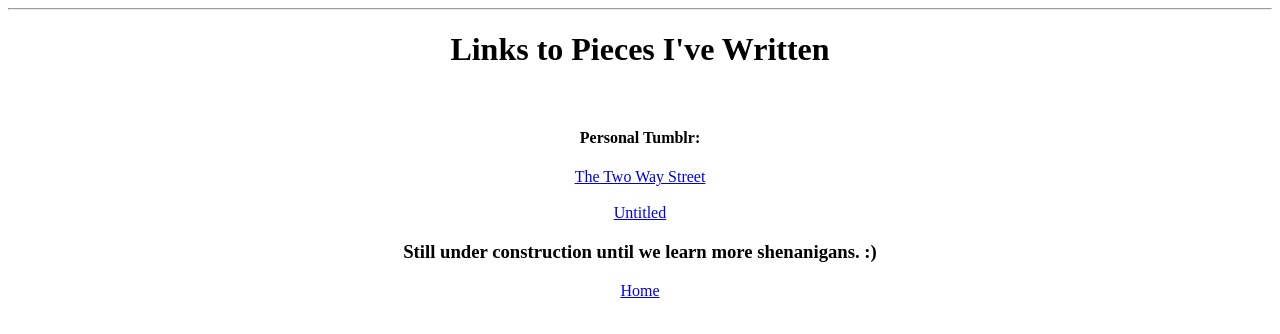
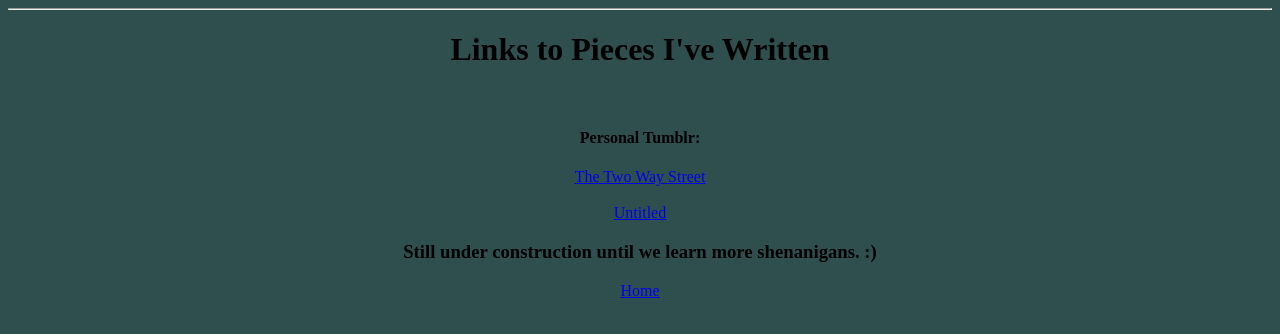
Before and after one commit to lifeisokayla/KaylaChristine, a plain HTML site: page docs/Blog/Blog.html in a window 1280 px wide. Drawn offline with Linux system fonts and the light colour scheme.

Commit message:
Update Blog.html

```diff
--- a/docs/Blog/Blog.html
+++ b/docs/Blog/Blog.html
@@ -3,6 +3,7 @@
 <html>
     <head>
         <title>lifeisokayla blog</title>
+        <link href="../../CSS/breakpoints.css" type="text/css" rel="stylesheet" >
     </head>
 
     <body>
```
